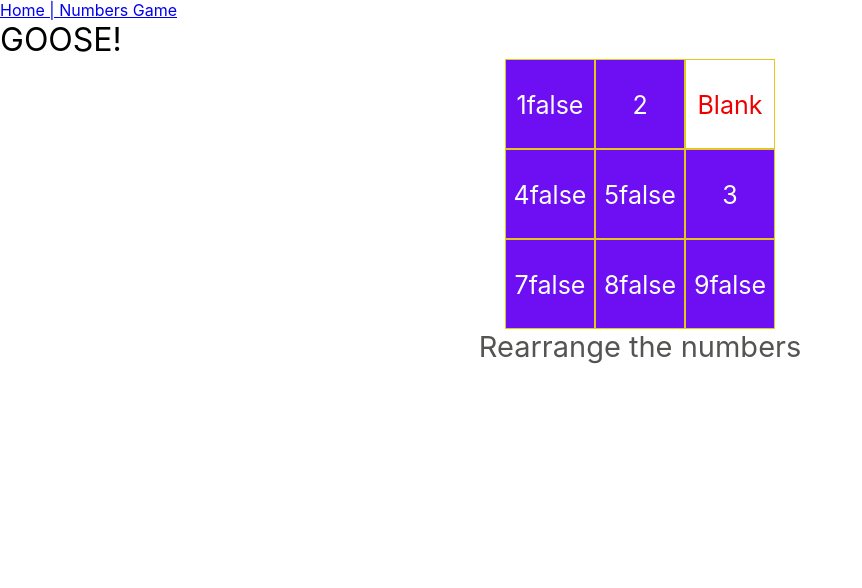
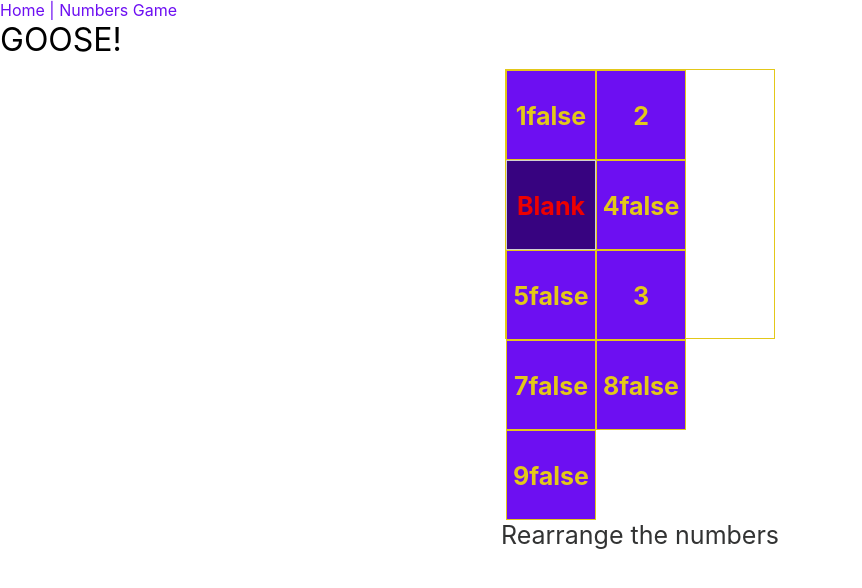
Before and after one commit to nicknicknick4444/reactsquaresgame, a React (Create React App) app: page /numbers in a window 1280 px wide. Shown: the top 588 px of the page, without its empty margins (0-862 px from the left). Built offline with nearby package versions, Linux system fonts and the light colour scheme.

Commit message:
Add files via upload

```diff
--- a/src/App.css
+++ b/src/App.css
@@ -48,22 +48,24 @@
 	color: #000000;
 	}
 
-
-
-.clickable, .the-blank, .ordinary {
+.clickable, .the-blank, .ordinary, .winning {
 	width: 88px;
 	height: 88px;
 	float: left;
 	font-size: 25px;
+	font-weight: bold;
 	text-align: center;
 	margin-top: 0;
 	margin-bottom: 0;
 	line-height: 90px;
+	}
+
+.clickable, .ordinary {
 	border: 1px #e3c819 solid;
 	}
 
 .clickable {
-	color: #fff;
+	color: #e3c819;
 	background-color: #6d0ff2;
 	cursor: pointer;
 	}
@@ -75,41 +77,104 @@
 	}
 
 .the-blank {
+	background-color: #370380;
+	border: 1px #d1d1d1 solid;
 	color: #ee0000;
 	}
 
 .ordinary {
 	background-color: #6d0ff2;
-	color: #fff;
+	color: #e3c819;
+	}
+
+.winning {
+	background-color: #6403a8;
+	color: #ad8b03;
+	border: 1px #ad8b03 solid;
+	}
+
+.main-square, .main-square-winning {
+	width: 268px;
+	height: 268px;
+	margin: auto;
 	}
 
 .main-square {
-	width: 270px;
-	margin: auto;
+	border: 1px #e3c819 solid;
+	}
+
+.main-square-winning {
+	border: 1px #ad8b03 solid;
 	}
 
 .instructions, .winner {
-	width: 100%;
-	font-size: 29px;
+	width: 300px;
+	margin: auto;
+	clear: both;
+	font-size: 25px;
 	text-align: center;
 	}
 
 .instructions {
-	color: #545452;
+	color: #323333;
 	}
 
 .winner {
-	color: #00ff00;
+	color: #14bf08;
+	font-weight: bold;
+	}
+
+.goes, .goes-win {
+	font-size: 57px;
+	clear: both;
+	width: 300px;
+	margin: auto;
+	text-align: center;
 	}
 
 .goes {
-	font-size: 27px;
-	clear: both;
-	width: 100%;
-	text-align: center;
+	color: #323333;
+	}
+
+.goes-win {
+	color: #14bf08;
 	}
 
 .all {
-	width: 400px;
+	padding-top: 10px;
+	padding-bottom: 10px;
+	/*width: 400px;*/
 	margin: auto;
 }
+
+.main-box {
+	}
+
+.reset {
+	font-size: 22px;
+	margin-top: 10px;
+	margin-left: auto;
+	margin-right: auto;
+	/*padding-left: 17px;
+	padding-right: 17px;*/
+	width: 200px;
+	height: 53px;
+	line-height: 50px;
+	text-align: center;
+	background-color: #e3c819;
+	color: #6d0ff2;
+	border: 3px #6d0ff2 solid;
+	border-radius: 5px;
+	}
+
+.reset:hover {
+	background-color: #6d0ff2;
+	color: #e3c819;
+	border: 3px #e3c819 solid;
+	border-radius: 5px;
+	}
+
+a {
+	text-decoration: none;
+	color: #6d0ff2;
+	}
```
